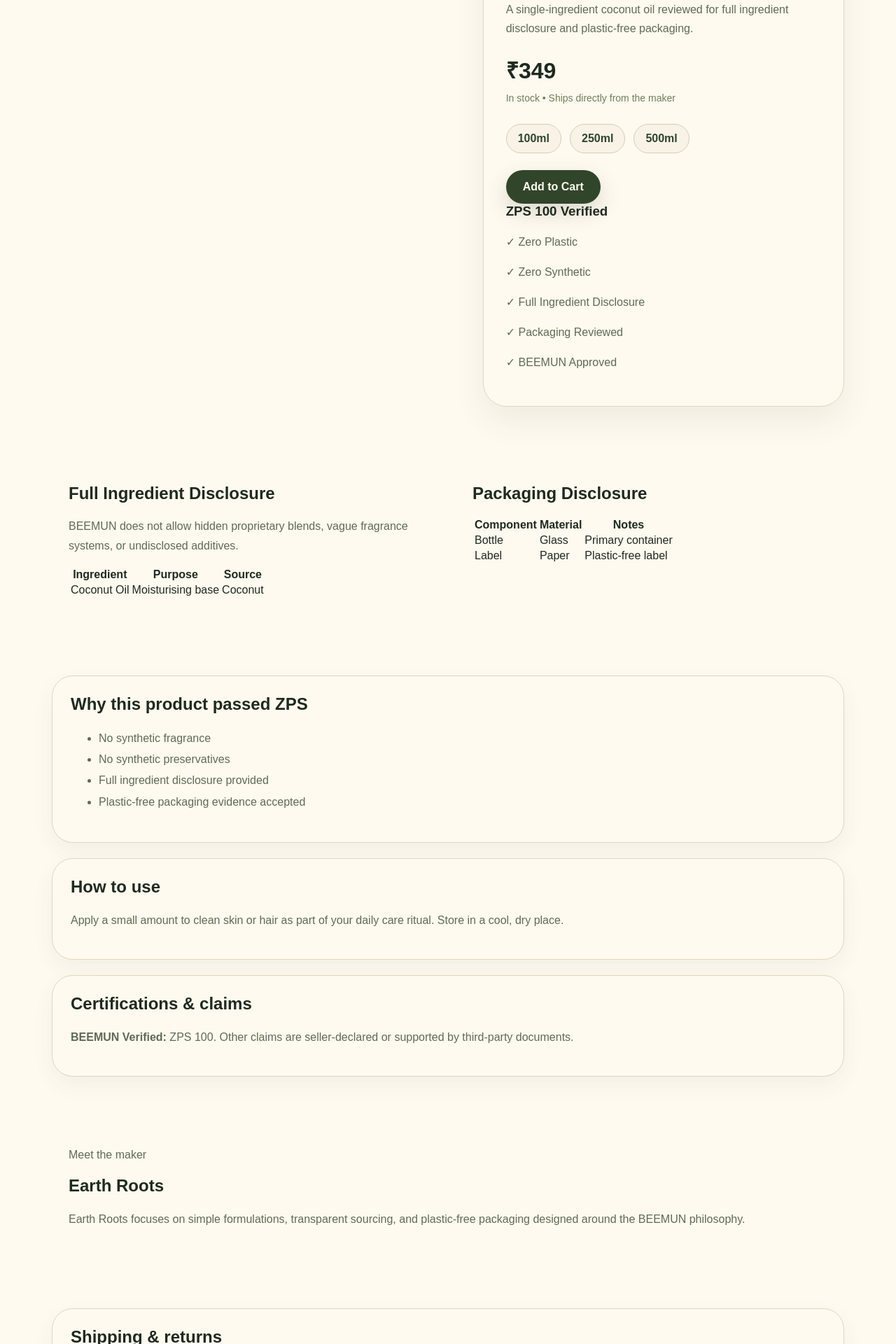
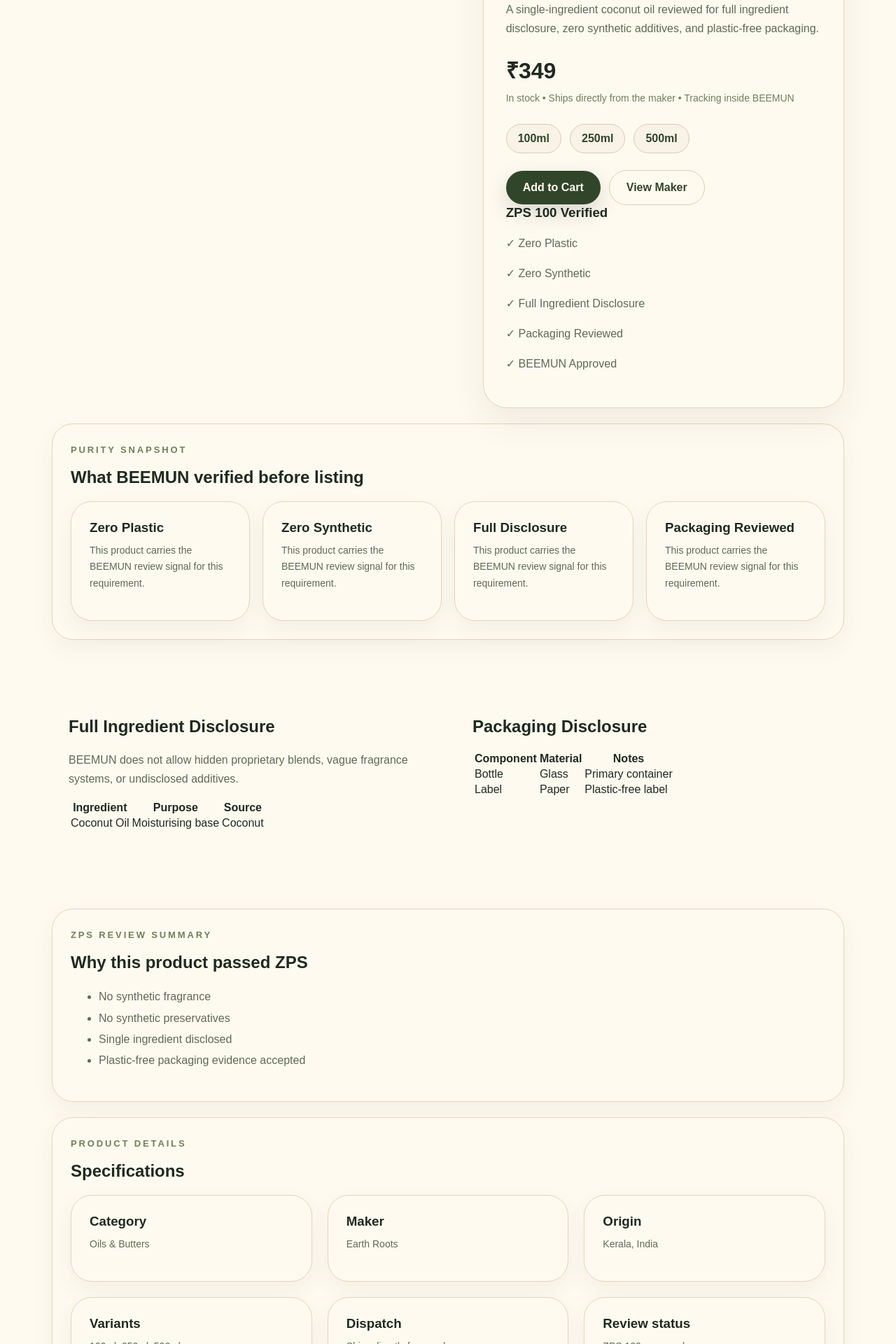
Before and after one commit to reveritnow/beemun-frontend, a Next.js app: page /product-demo in a window 1280 px wide. Shown: the part 460-2380 px from the top of the page at 70% size. Built offline with nearby package versions, Linux system fonts and the light colour scheme.

Commit message:
Expand product demo page

```diff
--- a/src/app/product-demo/page.tsx
+++ b/src/app/product-demo/page.tsx
@@ -7,32 +7,97 @@
 import BrandStoryCard from '@/components/BrandStoryCard'
 import FeaturedProducts from '@/components/FeaturedProducts'
 
+const trustPoints = ['Zero Plastic', 'Zero Synthetic', 'Full Disclosure', 'Packaging Reviewed']
+const reviewChecks = ['No synthetic fragrance', 'No synthetic preservatives', 'Single ingredient disclosed', 'Plastic-free packaging evidence accepted']
+const specs = [
+  ['Category', 'Oils & Butters'],
+  ['Maker', 'Earth Roots'],
+  ['Origin', 'Kerala, India'],
+  ['Variants', '100ml, 250ml, 500ml'],
+  ['Dispatch', 'Ships directly from maker'],
+  ['Review status', 'ZPS 100 approved']
+]
+
 export default function ProductDemoPage() {
   return (
     <main>
       <SiteHeader />
       <section className="product-page">
-        <div className="breadcrumb">Home → Skincare → Oils → Cold Pressed Coconut Oil</div>
+        <div className="breadcrumb">Home → Skincare → Oils & Butters → Cold Pressed Coconut Oil</div>
+
         <div className="product-layout">
           <ProductGallery />
           <aside className="product-panel">
             <span className="badge">ZPS 100</span>
             <p className="section-eyebrow">Earth Roots</p>
             <h1>Cold Pressed Coconut Oil</h1>
-            <p>A single-ingredient coconut oil reviewed for full ingredient disclosure and plastic-free packaging.</p>
+            <p>A single-ingredient coconut oil reviewed for full ingredient disclosure, zero synthetic additives, and plastic-free packaging.</p>
             <div className="product-price">₹349</div>
-            <p className="stock-note">In stock • Ships directly from the maker</p>
+            <p className="stock-note">In stock • Ships directly from the maker • Tracking inside BEEMUN</p>
             <div className="variant-row"><button>100ml</button><button>250ml</button><button>500ml</button></div>
             <a className="btn-primary" href="/cart-demo">Add to Cart</a>
+            <a className="btn-secondary" href="/brand-demo" style={{ marginLeft: 12 }}>View Maker</a>
             <ZpsTrustCard />
           </aside>
         </div>
+
+        <section className="product-info-section">
+          <p className="section-eyebrow">Purity snapshot</p>
+          <h2>What BEEMUN verified before listing</h2>
+          <div className="four-grid">
+            {trustPoints.map((point) => <div className="info-card" key={point}><h3>{point}</h3><p>This product carries the BEEMUN review signal for this requirement.</p></div>)}
+          </div>
+        </section>
+
         <div className="product-detail-grid"><IngredientDisclosure /><PackagingDisclosure /></div>
-        <section className="product-info-section"><h2>Why this product passed ZPS</h2><ul><li>No synthetic fragrance</li><li>No synthetic preservatives</li><li>Full ingredient disclosure provided</li><li>Plastic-free packaging evidence accepted</li></ul></section>
-        <section className="product-info-section"><h2>How to use</h2><p>Apply a small amount to clean skin or hair as part of your daily care ritual. Store in a cool, dry place.</p></section>
-        <section className="product-info-section"><h2>Certifications & claims</h2><p><strong>BEEMUN Verified:</strong> ZPS 100. Other claims are seller-declared or supported by third-party documents.</p></section>
+
+        <section className="product-info-section">
+          <p className="section-eyebrow">ZPS review summary</p>
+          <h2>Why this product passed ZPS</h2>
+          <ul>{reviewChecks.map((item) => <li key={item}>{item}</li>)}</ul>
+        </section>
+
+        <section className="product-info-section">
+          <p className="section-eyebrow">Product details</p>
+          <h2>Specifications</h2>
+          <div className="three-grid">
+            {specs.map(([label, value]) => <div className="info-card" key={label}><h3>{label}</h3><p>{value}</p></div>)}
+          </div>
+        </section>
+
+        <section className="product-info-section">
+          <h2>How to use</h2>
+          <p>Apply a small amount to clean skin or hair as part of your daily care ritual. Store in a cool, dry place away from direct sunlight.</p>
+        </section>
+
+        <section className="product-info-section">
+          <h2>Certifications & claims</h2>
+          <p><strong>BEEMUN Verified:</strong> ZPS 100. Other claims are seller-declared or supported by third-party documents and should not be read as BEEMUN certification unless clearly marked.</p>
+        </section>
+
         <BrandStoryCard />
-        <section className="product-info-section"><h2>Shipping & returns</h2><p>Ships directly from the maker. Return requests are reviewed for damaged, wrong, missing, or defective products.</p></section>
+
+        <section className="product-info-section">
+          <h2>Shipping, tracking & returns</h2>
+          <p>Ships directly from the maker. Once the maker adds courier details, tracking appears inside your BEEMUN order page. Return requests are reviewed for damaged, wrong, missing, or defective products.</p>
+        </section>
+
+        <section className="product-info-section">
+          <p className="section-eyebrow">Customer confidence</p>
+          <h2>Reviews will be verified-purchase only</h2>
+          <p>BEEMUN reviews should come from customers who actually purchased the product. Reviews are moderated before public display.</p>
+          <div className="three-grid">
+            <div className="info-card"><h3>Verified purchase</h3><p>Only customers with delivered orders can review.</p></div>
+            <div className="info-card"><h3>Moderated</h3><p>Reviews are checked before appearing publicly.</p></div>
+            <div className="info-card"><h3>Product-linked</h3><p>Reviews stay connected to the exact product ordered.</p></div>
+          </div>
+        </section>
+
+        <section className="product-info-section">
+          <p className="section-eyebrow">Need help choosing?</p>
+          <h2>Product questions</h2>
+          <p>For v1, customer questions should go through BEEMUN support or moderation instead of direct customer-seller chat.</p>
+        </section>
       </section>
       <FeaturedProducts />
       <SiteFooter />
```
